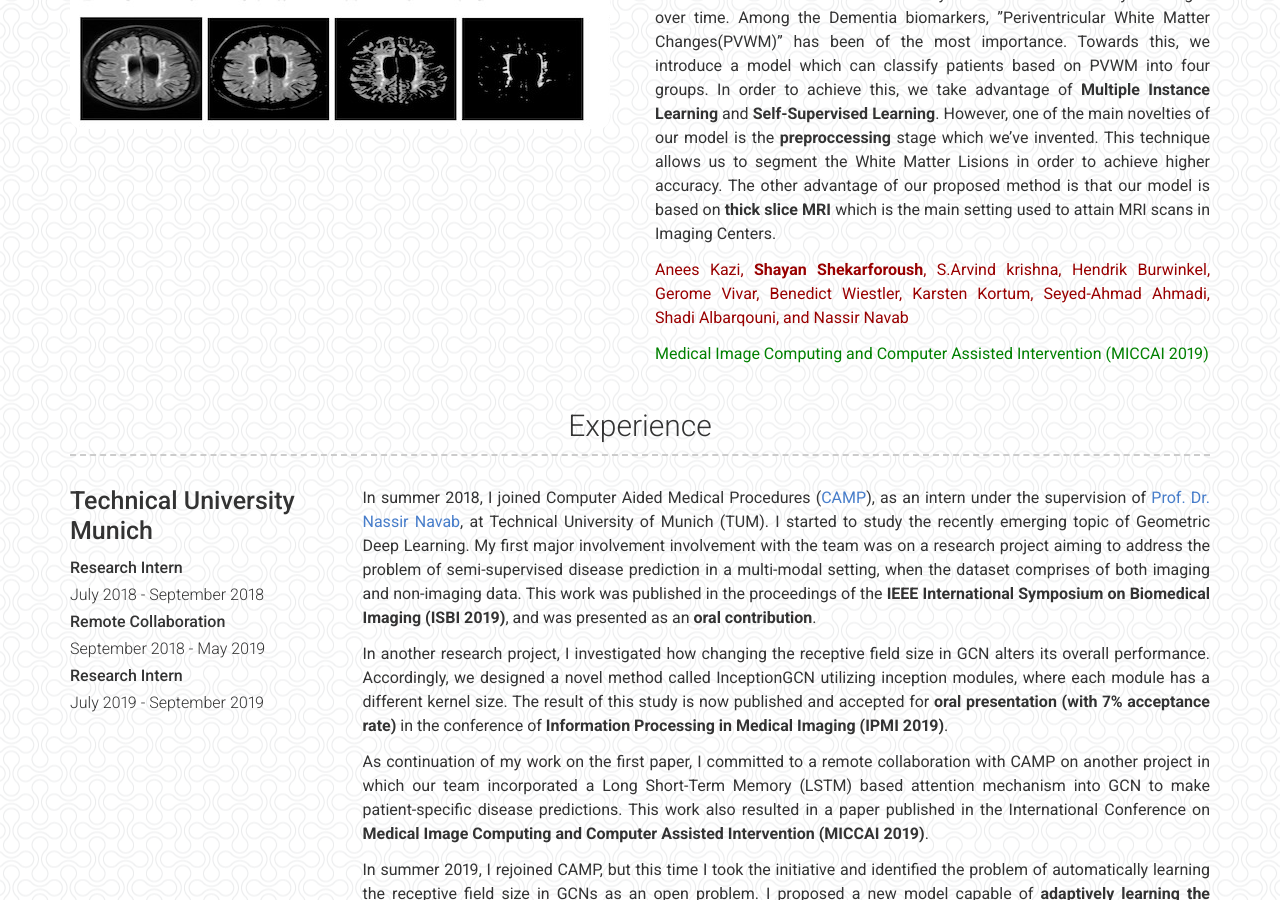
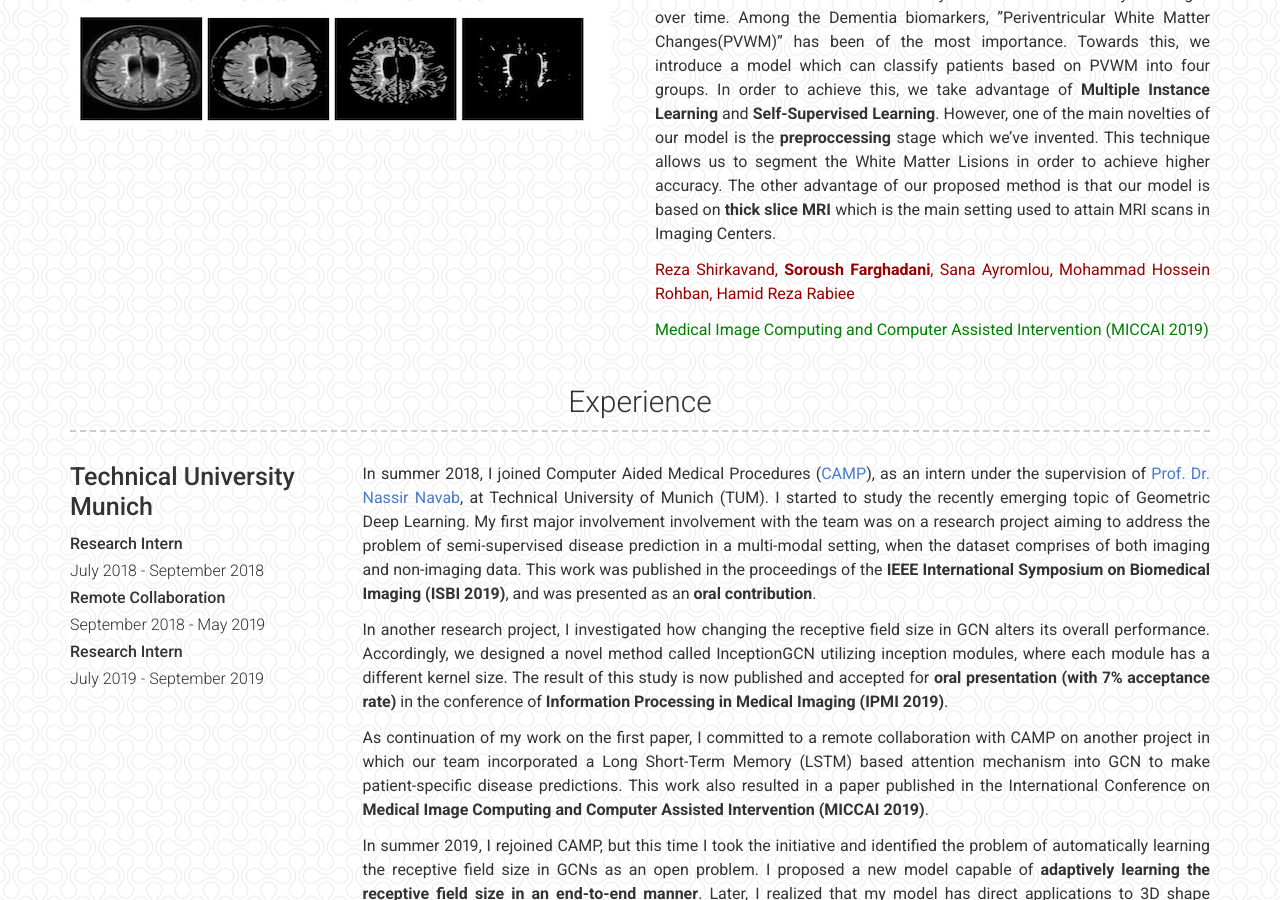
Before and after one commit to sfch1999/sfch1999.github.io, a Jekyll site: the page built from index.md, in a window 1280 px wide and 900 px high, scrolled down 1155 px. Built offline with Jekyll 4.4.1, drawn with Linux system fonts in a browser that asks for light colours; a style sheet for code colours, icons or effects is not loaded.

Commit message:
about me

```diff
--- a/_data/projects.yml
+++ b/_data/projects.yml
@@ -30,7 +30,6 @@
     in order to achieve higher accuracy.
     The other advantage of our proposed method is that our model is based on **thick slice MRI** which is the main setting used to attain MRI scans in Imaging Centers.
 
-    <span style="color:#900"> Anees Kazi, **Shayan Shekarforoush**, S.Arvind krishna, Hendrik Burwinkel, Gerome Vivar, Benedict Wiestler, Karsten Kortum,
-    Seyed-Ahmad Ahmadi, Shadi Albarqouni, and Nassir Navab </span>
+    <span style="color:#900"> Reza Shirkavand, **Soroush Farghadani**, Sana Ayromlou, Mohammad Hossein Rohban, Hamid Reza Rabiee</span>
 
     <span style="color:green"> Medical Image Computing and Computer Assisted Intervention (MICCAI 2019) </span>
```
